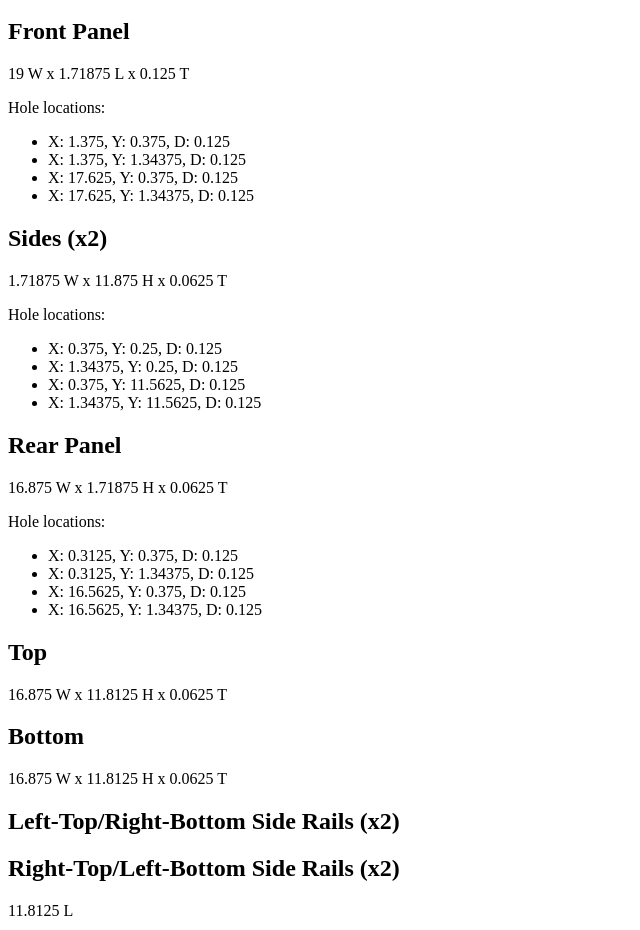
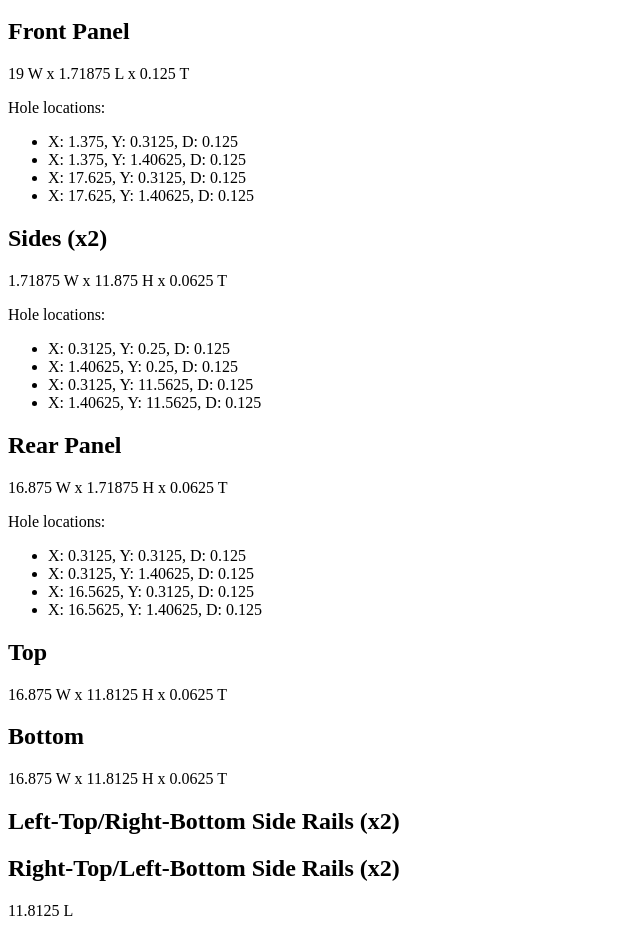
Before and after one commit to chapatt/rackmount-enclosure, a Vue app: page / in a window 1280 px wide. Shown: the part 941-1871 px from the top of the page, without its empty margins (0-640 px from the left). Built offline with nearby package versions, Linux system fonts and the light colour scheme.

Commit message:
Fix panel edge to hole distance to differ on bottom and top

```diff
--- a/src/App.vue
+++ b/src/App.vue
@@ -4,11 +4,11 @@
       <legend>Front Panel</legend>
 
       <label for="frontPanelWidth">Front panel width: </label>
-      <input id="frontPanelWidth" v-model="frontPanelWidth" type="text" />
+      <input id="frontPanelWidth" v-model.number="frontPanelWidth" type="text" />
       <br />
 
       <label for="frontPanelHeight">Front panel height: </label>
-      <input id="frontPanelHeight" v-model="frontPanelHeight" type="text" />
+      <input id="frontPanelHeight" v-model.number="frontPanelHeight" type="text" />
     </fieldset>
 
     <fieldset>
@@ -19,7 +19,7 @@
       <br />
 
       <label for="frontRailWidth">Front rail width: </label>
-      <input id="frontRailWidth" v-model="frontPartialRailWidth" type="text" :disabled="frontFullRails" />
+      <input id="frontRailWidth" v-model.number="frontPartialRailWidth" type="text" :disabled="frontFullRails" />
       <br />
 
       <label for="rearFullRails">Full support rails across rear: </label>
@@ -27,7 +27,7 @@
       <br />
 
       <label for="rearRailWidth">Rear rail width: </label>
-      <input id="rearRailWidth" v-model="rearPartialRailWidth" type="text" :disabled="rearFullRails" />
+      <input id="rearRailWidth" v-model.number="rearPartialRailWidth" type="text" :disabled="rearFullRails" />
       <br />
     </fieldset>
 
@@ -35,38 +35,38 @@
       <legend>General Dimensions</legend>
 
       <label for="width">Width: </label>
-      <input id="width" v-model="width" type="text" />
+      <input id="width" v-model.number="width" type="text" />
       <br />
 
       <label for="height">Height: </label>
-      <input id="height" v-model="height" type="text" />
+      <input id="height" v-model.number="height" type="text" />
       <br />
 
       <label for="depth">Depth: </label>
-      <input id="depth" v-model="depth" type="text" />
+      <input id="depth" v-model.number="depth" type="text" />
     </fieldset>
 
     <fieldset>
       <legend>Thicknesses</legend>
 
       <label for="frontPanelThickness">Front panel thickness: </label>
-      <input id="frontPanelThickness" v-model="frontPanelThickness" type="text" />
+      <input id="frontPanelThickness" v-model.number="frontPanelThickness" type="text" />
       <br />
 
       <label for="rearPanelThickness">Rear panel thickness: </label>
-      <input id="rearPanelThickness" v-model="rearPanelThickness" type="text" />
+      <input id="rearPanelThickness" v-model.number="rearPanelThickness" type="text" />
       <br />
 
       <label for="sideThickness">Side thickness: </label>
-      <input id="sideThickness" v-model="sideThickness" type="text" />
+      <input id="sideThickness" v-model.number="sideThickness" type="text" />
       <br />
 
       <label for="topThickness">Top thickness: </label>
-      <input id="topThickness" v-model="topThickness" type="text" />
+      <input id="topThickness" v-model.number="topThickness" type="text" />
       <br />
 
       <label for="bottomThickness">Bottom thickness: </label>
-      <input id="bottomThickness" v-model="bottomThickness" type="text" />
+      <input id="bottomThickness" v-model.number="bottomThickness" type="text" />
       <br />
     </fieldset>
 
@@ -74,34 +74,34 @@
       <legend>Support Angle Dimensions</legend>
 
       <label for="angleVerticalLeg">Rail vertical leg: </label>
-      <input id="angleVerticalLeg" v-model="angleVerticalLeg" type="text" />
+      <input id="angleVerticalLeg" v-model.number="angleVerticalLeg" type="text" />
       <br />
 
       <label for="angleHorizontalLeg">Rail horizontal leg: </label>
-      <input id="angleHorizontalLeg" v-model="angleHorizontalLeg" type="text" />
+      <input id="angleHorizontalLeg" v-model.number="angleHorizontalLeg" type="text" />
       <br />
 
       <label for="angleThickness">Thickness: </label>
-      <input id="angleThickness" v-model="angleThickness" type="text" />
+      <input id="angleThickness" v-model.number="angleThickness" type="text" />
       <br />
 
       <label for="verticalAngleLeg">Corner bracket leg: </label>
-      <input id="verticalAngleLeg" v-model="verticalAngleLeg" type="text" />
+      <input id="verticalAngleLeg" v-model.number="verticalAngleLeg" type="text" />
       <br />
 
       <label for="verticalAngleThickness">Corner bracket thickness: </label>
-      <input id="verticalAngleThickness" v-model="verticalAngleThickness" type="text" />
+      <input id="verticalAngleThickness" v-model.number="verticalAngleThickness" type="text" />
     </fieldset>
 
     <fieldset>
       <legend>Hardware</legend>
 
       <label for="screwFreeFitDiameter">Screw free fit diameter: </label>
-      <input id="screwFreeFitDiameter" v-model="screwFreeFitDiameter" type="text" />
+      <input id="screwFreeFitDiameter" v-model.number="screwFreeFitDiameter" type="text" />
       <br />
 
       <label for="pemDiameter">PEM nut diameter: </label>
-      <input id="pemDiameter" v-model="pemDiameter" type="text" />
+      <input id="pemDiameter" v-model.number="pemDiameter" type="text" />
       <br />
 
       <label for="hasHandles">Adjust front/side holes for handles: </label>
@@ -109,11 +109,11 @@
       <br />
 
       <label for="handleHoleDiameter">Handle hole diameter: </label>
-      <input id="handleHoleDiameter" v-model="handleHoleDiameter" type="text" :disabled="!hasHandles" />
+      <input id="handleHoleDiameter" v-model.number="handleHoleDiameter" type="text" :disabled="!hasHandles" />
       <br />
 
       <label for="handleHoleSpacing">Handle hole spacing (center-to-center): </label>
-      <input id="handleHoleSpacing" v-model="handleHoleSpacing" type="text" :disabled="!hasHandles" />
+      <input id="handleHoleSpacing" v-model.number="handleHoleSpacing" type="text" :disabled="!hasHandles" />
     </fieldset>
 
     <button v-on:click="downloadDxf()">Download DXF</button>
@@ -123,30 +123,30 @@
       <p>{{ frontPanelWidth }} W x {{ frontPanelHeight }} L x {{ frontPanelThickness }} T</p>
       <p>Hole locations:</p>
       <ul>
-        <li>X: {{ frontPanelEndToCornerHole }}, Y: {{ frontPanelEdgeToCornerHole }}, D: {{ hasHandles ? handleHoleDiameter : screwFreeFitDiameter }}</li>
-        <li>X: {{ frontPanelEndToCornerHole }}, Y: {{ frontPanelHeight - frontPanelEdgeToCornerHole }}, D: {{ hasHandles ? handleHoleDiameter : screwFreeFitDiameter }}</li>
-        <li>X: {{ frontPanelWidth - frontPanelEndToCornerHole }}, Y: {{ frontPanelEdgeToCornerHole }}, D: {{ hasHandles ? handleHoleDiameter : screwFreeFitDiameter }}</li>
-        <li>X: {{ frontPanelWidth - frontPanelEndToCornerHole }}, Y: {{ frontPanelHeight - frontPanelEdgeToCornerHole }}, D: {{ hasHandles ? handleHoleDiameter : screwFreeFitDiameter }}</li>
+        <li>X: {{ frontPanelEndToCornerHole }}, Y: {{ frontPanelBottomEdgeToCornerHole }}, D: {{ hasHandles ? handleHoleDiameter : screwFreeFitDiameter }}</li>
+        <li>X: {{ frontPanelEndToCornerHole }}, Y: {{ frontPanelHeight - frontPanelTopEdgeToCornerHole }}, D: {{ hasHandles ? handleHoleDiameter : screwFreeFitDiameter }}</li>
+        <li>X: {{ frontPanelWidth - frontPanelEndToCornerHole }}, Y: {{ frontPanelBottomEdgeToCornerHole }}, D: {{ hasHandles ? handleHoleDiameter : screwFreeFitDiameter }}</li>
+        <li>X: {{ frontPanelWidth - frontPanelEndToCornerHole }}, Y: {{ frontPanelHeight - frontPanelTopEdgeToCornerHole }}, D: {{ hasHandles ? handleHoleDiameter : screwFreeFitDiameter }}</li>
       </ul>
 
       <h2>Sides (x2)</h2>
       <p>{{ height }} W x {{ sideDepth }} H x {{ sideThickness }} T</p>
       <p>Hole locations:</p>
       <ul>
-        <li>X: {{ sideEdgeToHole }}, Y: {{ sideEndToFrontCornerHole }}, D: {{ screwFreeFitDiameter }}</li>
-        <li>X: {{ height - sideEdgeToHole }}, Y: {{ sideEndToFrontCornerHole }}, D: {{ screwFreeFitDiameter }}</li>
-        <li>X: {{ sideEdgeToHole }}, Y: {{ sideDepth - sideEndToRearCornerHole }}, D: {{ screwFreeFitDiameter }}</li>
-        <li>X: {{ height - sideEdgeToHole }}, Y: {{ sideDepth - sideEndToRearCornerHole }}, D: {{ screwFreeFitDiameter }}</li>
+        <li>X: {{ sideBottomEdgeToHole }}, Y: {{ sideEndToFrontCornerHole }}, D: {{ screwFreeFitDiameter }}</li>
+        <li>X: {{ height - sideTopEdgeToHole }}, Y: {{ sideEndToFrontCornerHole }}, D: {{ screwFreeFitDiameter }}</li>
+        <li>X: {{ sideBottomEdgeToHole }}, Y: {{ sideDepth - sideEndToRearCornerHole }}, D: {{ screwFreeFitDiameter }}</li>
+        <li>X: {{ height - sideTopEdgeToHole }}, Y: {{ sideDepth - sideEndToRearCornerHole }}, D: {{ screwFreeFitDiameter }}</li>
       </ul>
 
       <h2>Rear Panel</h2>
       <p>{{ rearPanelWidth }} W x {{ height }} H x {{ rearPanelThickness }} T</p>
       <p>Hole locations:</p>
       <ul>
-        <li>X: {{ rearPanelEndToCornerHole }}, Y: {{ rearPanelEdgeToHole }}, D: {{ screwFreeFitDiameter }}</li>
-        <li>X: {{ rearPanelEndToCornerHole }}, Y: {{ height - rearPanelEdgeToHole }}, D: {{ screwFreeFitDiameter }}</li>
-        <li>X: {{ rearPanelWidth - rearPanelEndToCornerHole }}, Y: {{ rearPanelEdgeToHole }}, D: {{ screwFreeFitDiameter }}</li>
-        <li>X: {{ rearPanelWidth - rearPanelEndToCornerHole }}, Y: {{ height - rearPanelEdgeToHole }}, D: {{ screwFreeFitDiameter }}</li>
+        <li>X: {{ rearPanelEndToCornerHole }}, Y: {{ rearPanelBottomEdgeToHole }}, D: {{ screwFreeFitDiameter }}</li>
+        <li>X: {{ rearPanelEndToCornerHole }}, Y: {{ height - rearPanelTopEdgeToHole }}, D: {{ screwFreeFitDiameter }}</li>
+        <li>X: {{ rearPanelWidth - rearPanelEndToCornerHole }}, Y: {{ rearPanelBottomEdgeToHole }}, D: {{ screwFreeFitDiameter }}</li>
+        <li>X: {{ rearPanelWidth - rearPanelEndToCornerHole }}, Y: {{ height - rearPanelTopEdgeToHole }}, D: {{ screwFreeFitDiameter }}</li>
       </ul>
 
       <h2>Top</h2>
@@ -203,8 +203,8 @@
       <p>{{ cornerBracketLength }} L</p>
       <p>Front leg hole locations:</p>
       <ul>
-        <li>X: {{ angleVerticalLeg / 2 }}, Y: {{ frontCornerBracketEndToHole }}, D: {{ pemDiameter }}</li>
-        <li>X: {{ angleVerticalLeg / 2 }}, Y: {{ cornerBracketLength - frontCornerBracketEndToHole }}, D: {{ pemDiameter }}</li>
+        <li>X: {{ angleVerticalLeg / 2 }}, Y: {{ frontCornerBracketEndToHole }}, D: {{ hasHandles ? handleHoleDiameter : pemDiameter }}</li>
+        <li>X: {{ angleVerticalLeg / 2 }}, Y: {{ cornerBracketLength - frontCornerBracketEndToHole }}, D: {{ hasHandles ? handleHoleDiameter : pemDiameter }}</li>
       </ul>
       <p>Side leg hole locations:</p>
       <ul>
@@ -263,11 +263,17 @@
       };
     },
     computed: {
-      frontPanelEdgeToHole: function () {
-        return this.sideEdgeToHole + ((this.frontPanelHeight - this.height) / 2);
+      frontPanelTopEdgeToHole: function () {
+        return this.sideTopEdgeToHole + ((this.frontPanelHeight - this.height) / 2);
       },
-      frontPanelEdgeToCornerHole: function () {
-        return this.hasHandles ? (this.frontPanelHeight - this.handleHoleSpacing) / 2 : this.frontPanelEdgeToHole;
+      frontPanelBottomEdgeToHole: function () {
+        return this.sideBottomEdgeToHole + ((this.frontPanelHeight - this.height) / 2);
+      },
+      frontPanelTopEdgeToCornerHole: function () {
+        return this.hasHandles ? (this.frontPanelHeight - this.handleHoleSpacing) / 2 : this.frontPanelTopEdgeToHole;
+      },
+      frontPanelBottomEdgeToCornerHole: function () {
+        return this.hasHandles ? (this.frontPanelHeight - this.handleHoleSpacing) / 2 : this.frontPanelBottomEdgeToHole;
       },
       cornerHoleWidth: function () {
         return this.rearPanelWidth - (2 * (this.verticalAngleThickness + (this.verticalAngleLeg / 2)));
@@ -278,8 +284,11 @@
       sideDepth: function () {
         return this.depth - this.frontPanelThickness;
       },
-      sideEdgeToHole: function () {
-        return this.topThickness + this.angleThickness + (this.angleVerticalLeg / 2);
+      sideTopEdgeToHole: function () {
+        return this.topThickness + (this.angleVerticalLeg / 2);
+      },
+      sideBottomEdgeToHole: function () {
+        return this.bottomThickness + (this.angleVerticalLeg / 2);
       },
       sideEndToFrontCornerHole: function () {
         return this.sideRailEndToFrontCornerHole;
@@ -290,8 +299,11 @@
       rearPanelWidth: function () {
         return this.width - (2 * this.sideThickness);
       },
-      rearPanelEdgeToHole: function () {
-        return this.sideEdgeToHole;
+      rearPanelTopEdgeToHole: function () {
+        return this.sideTopEdgeToHole;
+      },
+      rearPanelBottomEdgeToHole: function () {
+        return this.sideBottomEdgeToHole;
       },
       rearPanelEndToCornerHole: function () {
         return (this.rearPanelWidth - this.cornerHoleWidth) / 2;
@@ -363,10 +375,11 @@
         frontPanelBlock.addRectangle(this.frontPanelWidth, this.frontPanelHeight);
         frontPanelBlock.addSimpleAlignedDimension(0, 0, 0, this.frontPanelHeight, 'left');
         frontPanelBlock.addSimpleAlignedDimension(0, this.frontPanelHeight, this.frontPanelWidth, this.frontPanelHeight, 'up');
-        frontPanelBlock.addCircle(this.frontPanelEndToCornerHole, this.frontPanelEdgeToCornerHole, (this.hasHandles ? this.handleHoleDiameter : this.screwFreeFitDiameter) / 2);
-        frontPanelBlock.addCircle(this.frontPanelEndToCornerHole, this.frontPanelHeight - this.frontPanelEdgeToCornerHole, (this.hasHandles ? this.handleHoleDiameter : this.screwFreeFitDiameter) / 2);
-        frontPanelBlock.addCircle(this.frontPanelWidth - this.frontPanelEndToCornerHole, this.frontPanelEdgeToCornerHole, (this.hasHandles ? this.handleHoleDiameter : this.screwFreeFitDiameter) / 2);
-        frontPanelBlock.addCircle(this.frontPanelWidth - this.frontPanelEndToCornerHole, this.frontPanelHeight - this.frontPanelEdgeToCornerHole, (this.hasHandles ? this.handleHoleDiameter : this.screwFreeFitDiameter) / 2);
+        frontPanelBlock.addCircle(this.frontPanelEndToCornerHole, this.frontPanelBottomEdgeToCornerHole, (this.hasHandles ? this.handleHoleDiameter : this.screwFreeFitDiameter) / 2);
+        frontPanelBlock.addSimpleDiameterDimension(this.frontPanelEndToCornerHole, this.frontPanelBottomEdgeToCornerHole, this.hasHandles ? this.handleHoleDiameter : this.screwFreeFitDiameter);
+        frontPanelBlock.addCircle(this.frontPanelEndToCornerHole, this.frontPanelHeight - this.frontPanelTopEdgeToCornerHole, (this.hasHandles ? this.handleHoleDiameter : this.screwFreeFitDiameter) / 2);
+        frontPanelBlock.addCircle(this.frontPanelWidth - this.frontPanelEndToCornerHole, this.frontPanelBottomEdgeToCornerHole, (this.hasHandles ? this.handleHoleDiameter : this.screwFreeFitDiameter) / 2);
+        frontPanelBlock.addCircle(this.frontPanelWidth - this.frontPanelEndToCornerHole, this.frontPanelHeight - this.frontPanelTopEdgeToCornerHole, (this.hasHandles ? this.handleHoleDiameter : this.screwFreeFitDiameter) / 2);
         document.addBlock(frontPanelBlock);
         document.addBlockReference('front_panel', 0, 0, 'outlines');
 
--- a/src/DxfBlock.js
+++ b/src/DxfBlock.js
@@ -13,9 +13,7 @@ export default class DxfBlock extends DxfEntitiesMixin(Object) {
 
     dxf.beginBlock(this.name);
       dxf.beginSection('ENTITIES');
-        this._insertLines(dxf);
-        this._insertCircles(dxf);
-        this._insertDimensions(dxf);
+        this._insertEntities(dxf);
       dxf.endSection(); // ENTITIES
     dxf.endBlock(); // BLOCK
 
--- a/src/DxfDocument.js
+++ b/src/DxfDocument.js
@@ -26,6 +26,8 @@ export default class DxfDocument extends DxfEntitiesMixin(Object) {
       dxf.addTag(40, 0.25);
       dxf.addTag(9, '$DIMTXT');
       dxf.addTag(40, 0.125);
+      dxf.addTag(9, '$DIMGAP');
+      dxf.addTag(40, 0.0625);
     dxf.endSection(); // HEADER
 
     dxf.beginSection('BLOCKS');
@@ -34,9 +36,7 @@ export default class DxfDocument extends DxfEntitiesMixin(Object) {
       });
     dxf.endSection(); // BLOCKS
     dxf.beginSection('ENTITIES');
-      this._insertLines(dxf);
-      this._insertCircles(dxf);
-      this._insertDimensions(dxf);
+      this._insertEntities(dxf);
       this.blockReferences.forEach(({ name, x, y, layer }) => {
         dxf.addBlockReference(name, x, y, layer);
       });
```
Also changed, not shown: src/Dxf.js (+17 -0 lines), src/DxfEntitiesMixin.js (+29 -37 lines).
